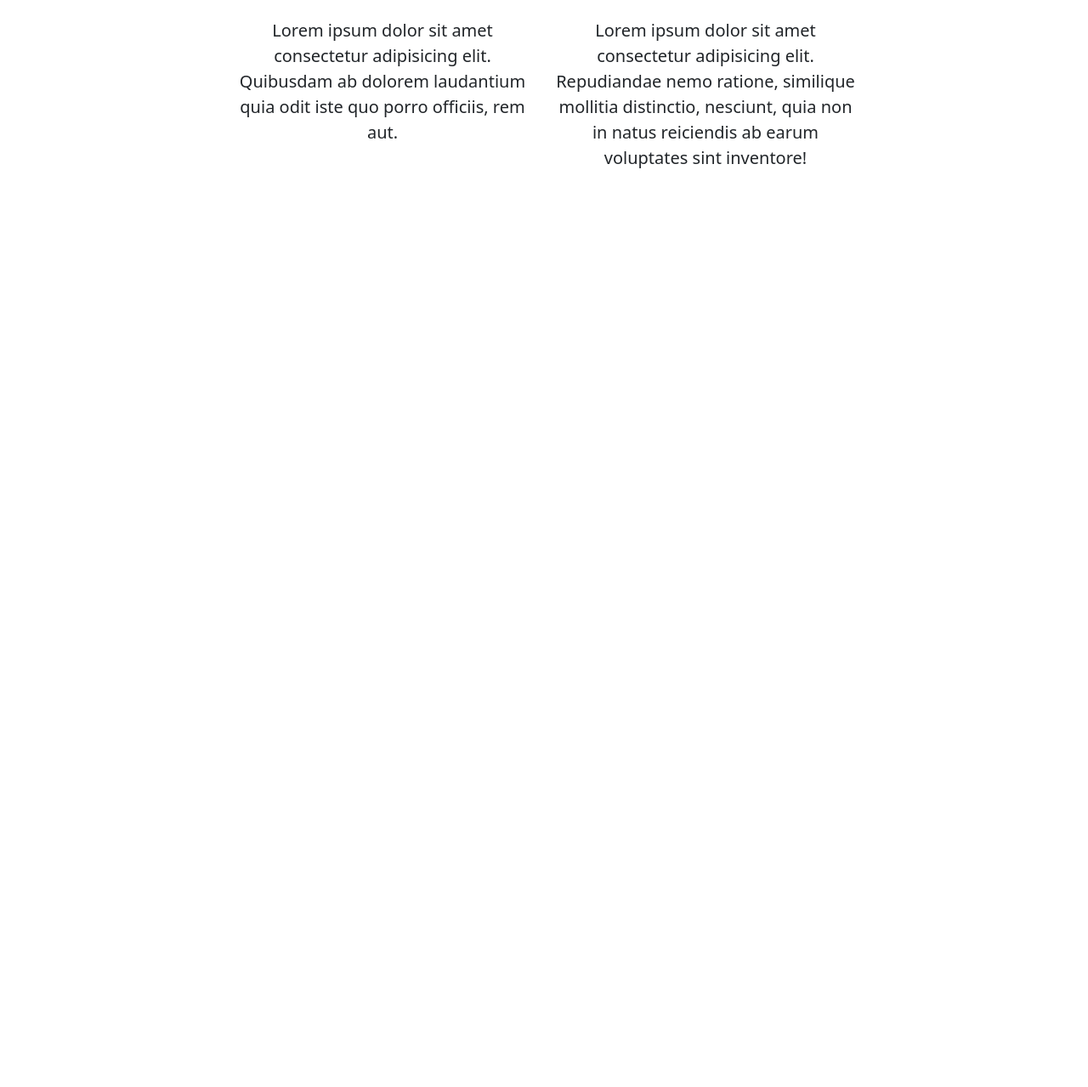
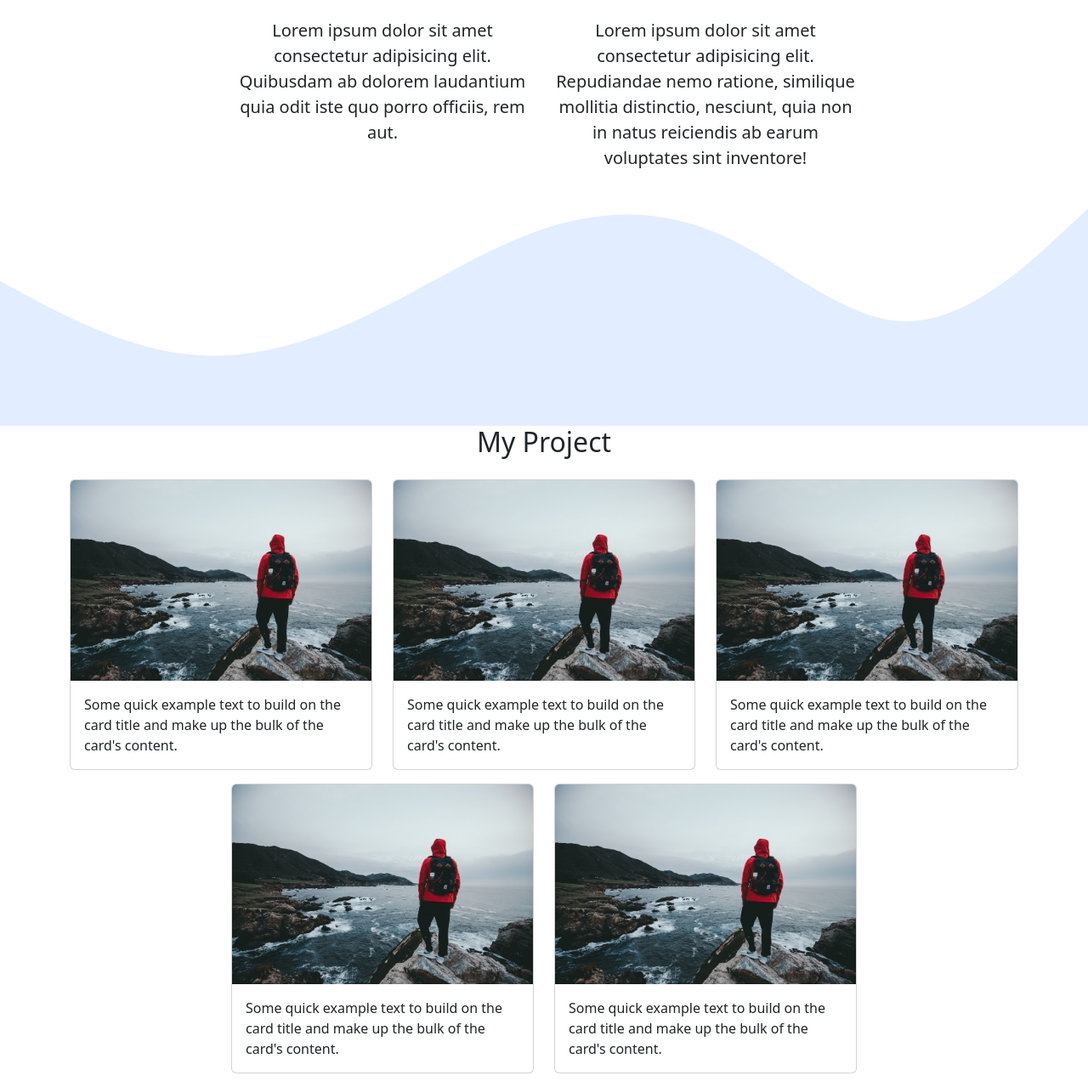
Before and after one commit to Rudianto26/Portofolio, a plain HTML site: page index.html in a window 1280 px wide. Shown: the part 760-2039 px from the top of the page at 85% size. Before the commit the page ends 977 px from the top, so only its background shows below. Drawn offline with nearby package versions, Linux system fonts and the light colour scheme.

Commit message:
menambahkan section project

```diff
--- a/index.html
+++ b/index.html
@@ -61,17 +61,77 @@
             <h2>About Me</h2>
           </div>
         </div>
-        <div class="row justify-content-center fs-5 text-center m">
-          <div class="col-4">
+        <div class="row justify-content-center fs-5 text-center">
+          <div class="col-md-4">
             <p>Lorem ipsum dolor sit amet consectetur adipisicing elit. Quibusdam ab dolorem laudantium quia odit iste quo porro officiis, rem aut.</p>
           </div>
-          <div class="col-4">
+          <div class="col-md-4">
             <p>Lorem ipsum dolor sit amet consectetur adipisicing elit. Repudiandae nemo ratione, similique mollitia distinctio, nesciunt, quia non in natus reiciendis ab earum voluptates sint inventore!</p>
           </div>
         </div>
       </div>
+      <svg xmlns="http://www.w3.org/2000/svg" viewBox="0 0 1440 320">
+        <path
+          fill="#e2edff"
+          fill-opacity="1"
+          d="M0,128L40,149.3C80,171,160,213,240,224C320,235,400,213,480,176C560,139,640,85,720,58.7C800,32,880,32,960,69.3C1040,107,1120,181,1200,181.3C1280,181,1360,107,1400,69.3L1440,32L1440,320L1400,320C1360,320,1280,320,1200,320C1120,320,1040,320,960,320C880,320,800,320,720,320C640,320,560,320,480,320C400,320,320,320,240,320C160,320,80,320,40,320L0,320Z"
+        ></path>
+      </svg>
     </section>
     <!-- about end -->
+    <!-- project start -->
+    <section id="project">
+      <div class="container">
+        <div class="row text-center mb-3">
+          <div class="col">
+            <h2>My Project</h2>
+          </div>
+        </div>
+        <div class="row justify-content-center">
+          <div class="col-md-4 mb-3">
+            <div class="card">
+              <img src="hero 1.jpg" class="card-img-top" alt="hero" />
+              <div class="card-body">
+                <p class="card-text">Some quick example text to build on the card title and make up the bulk of the card's content.</p>
+              </div>
+            </div>
+          </div>
+          <div class="col-md-4 mb-3">
+            <div class="card">
+              <img src="hero 1.jpg" class="card-img-top" alt="hero" />
+              <div class="card-body">
+                <p class="card-text">Some quick example text to build on the card title and make up the bulk of the card's content.</p>
+              </div>
+            </div>
+          </div>
+          <div class="col-md-4 mb-3">
+            <div class="card">
+              <img src="hero 1.jpg" class="card-img-top" alt="hero" />
+              <div class="card-body">
+                <p class="card-text">Some quick example text to build on the card title and make up the bulk of the card's content.</p>
+              </div>
+            </div>
+          </div>
+          <div class="col-md-4 mb-3">
+            <div class="card">
+              <img src="hero 1.jpg" class="card-img-top" alt="hero" />
+              <div class="card-body">
+                <p class="card-text">Some quick example text to build on the card title and make up the bulk of the card's content.</p>
+              </div>
+            </div>
+          </div>
+          <div class="col-md-4 mb-3">
+            <div class="card">
+              <img src="hero 1.jpg" class="card-img-top" alt="hero" />
+              <div class="card-body">
+                <p class="card-text">Some quick example text to build on the card title and make up the bulk of the card's content.</p>
+              </div>
+            </div>
+          </div>
+        </div>
+      </div>
+    </section>
+    <!-- project end -->
 
     <!-- javascript -->
     <script src="https://cdn.jsdelivr.net/npm/@popperjs/core@2.11.6/dist/umd/popper.min.js" integrity="sha384-oBqDVmMz9ATKxIep9tiCxS/Z9fNfEXiDAYTujMAeBAsjFuCZSmKbSSUnQlmh/jp3" crossorigin="anonymous"></script>
```
